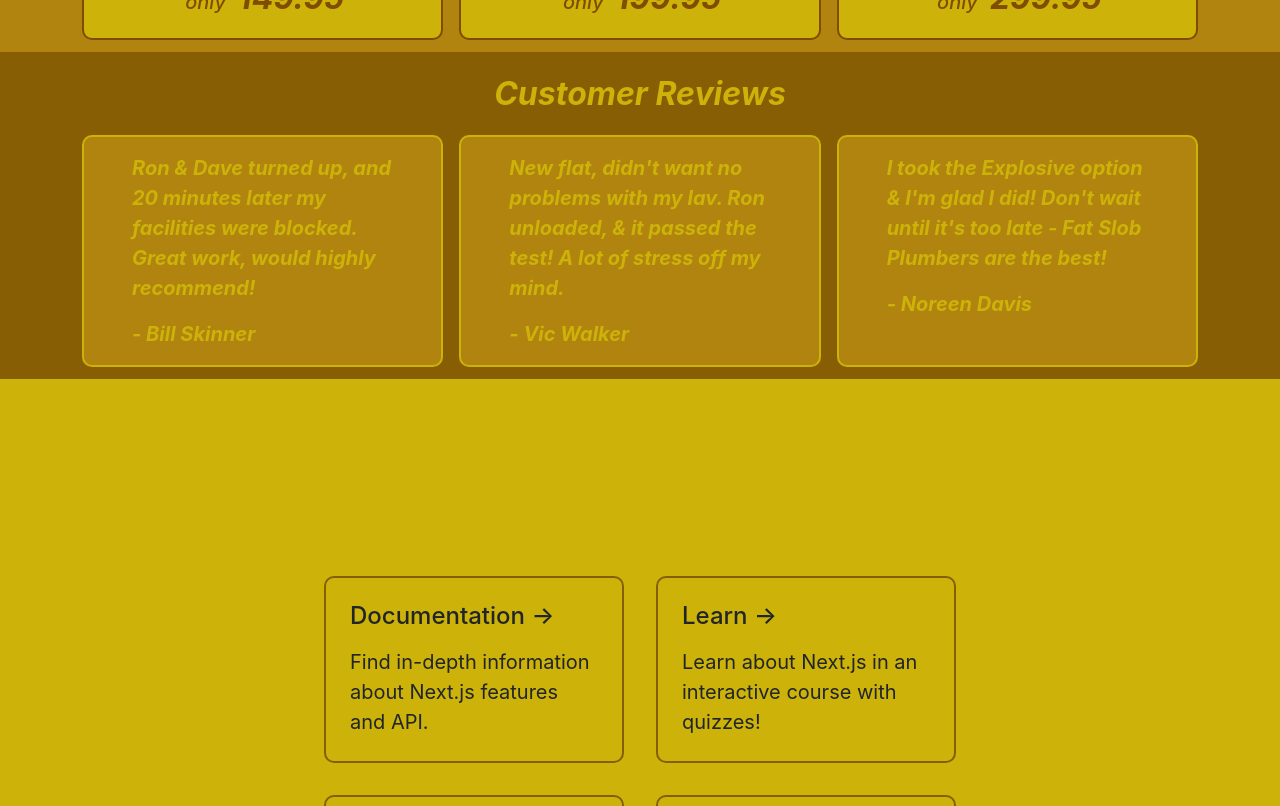
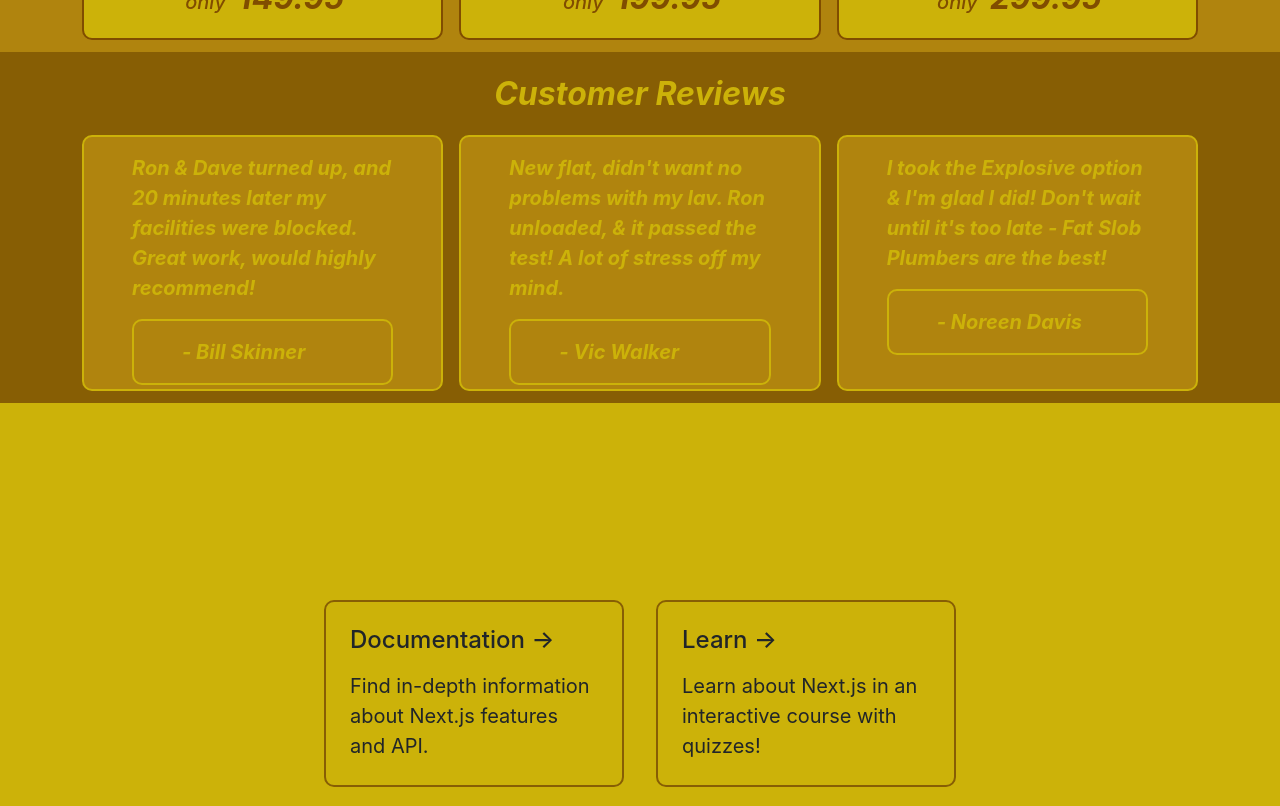
Before and after one commit to headexpanded/fat_slob_plumbing, a Next.js app: page / in a window 1280 px wide. Shown: the part 1080-1886 px from the top of the page. Built offline with nearby package versions, Linux system fonts and the light colour scheme.

Commit message:
cust review

```diff
--- a/components/fspcards/CustReviewCard.tsx
+++ b/components/fspcards/CustReviewCard.tsx
@@ -8,7 +8,12 @@ type CustReviewCardProps ={
 export const CustReviewCard=({content, customer}:CustReviewCardProps) => {
     return(
         <>
-        <div className="col-sm px-5 mt-1 mb-1 custReviewCard"><p>{content}</p><p>- {customer}</p></div>
+        <div className="col-sm px-5 mt-1 mb-1 custReviewCard">
+            <p>{content}</p>
+            <div className="col-sm px-5 mt-1 mb-1 custReviewCard">
+                <p>- {customer}</p>
+            </div>
+            </div>
         <style jsx>{`
 
             .custReviewCard {
```
